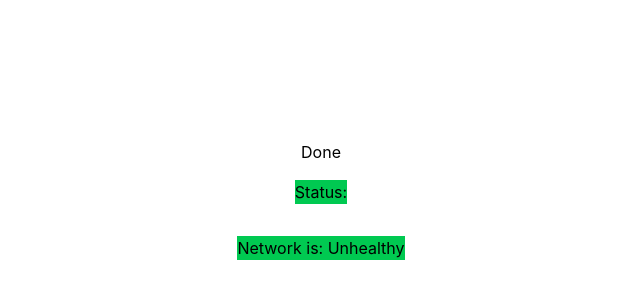
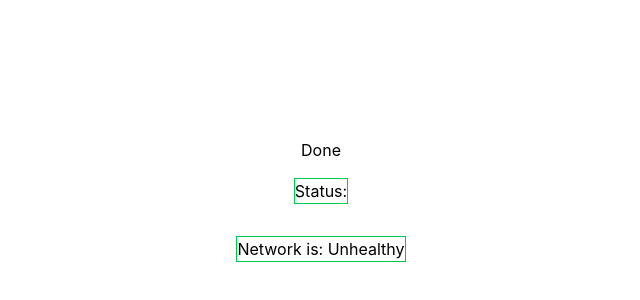
Before and after one commit to thisisommore/privllm-svelte-new, a SvelteKit app: page /new in a window 1280 px wide. Shown: the part 204-504 px from the top of the page, without its empty margins (319-959 px from the left). Built offline with nearby package versions, Linux system fonts and the light colour scheme; what xxdk-wasm would draw is missing.

Commit message:
add logger for initWasm completion and update status display styles

```diff
--- a/src/routes/new/+page.svelte
+++ b/src/routes/new/+page.svelte
@@ -1,5 +1,6 @@
 <script lang="ts">
 	import { initChat } from '$lib/api/chat';
+	import { logger } from '$lib/logger';
 	import { initWasm, progress } from '$lib/xxdk/index.svelte';
 </script>
 
@@ -8,14 +9,15 @@
 	<button
 		onclick={async () => {
 			await initWasm();
+			logger.log('[privllm] initWasm completed');
 			initChat();
 		}}>Done</button
 	>
 
-	<div class="m-4 bg-green-500">
+	<div class="m-4 border-[0.1px] border-green-500">
 		Status: <span id="status">{progress.status}</span>
 	</div>
-	<div class="m-4 bg-green-500">
+	<div class="m-4 border-[0.1px] border-green-500">
 		Network is: <span id="status">{progress.isHealthy ? 'Healthy' : 'Unhealthy'}</span>
 	</div>
 </div>
```
